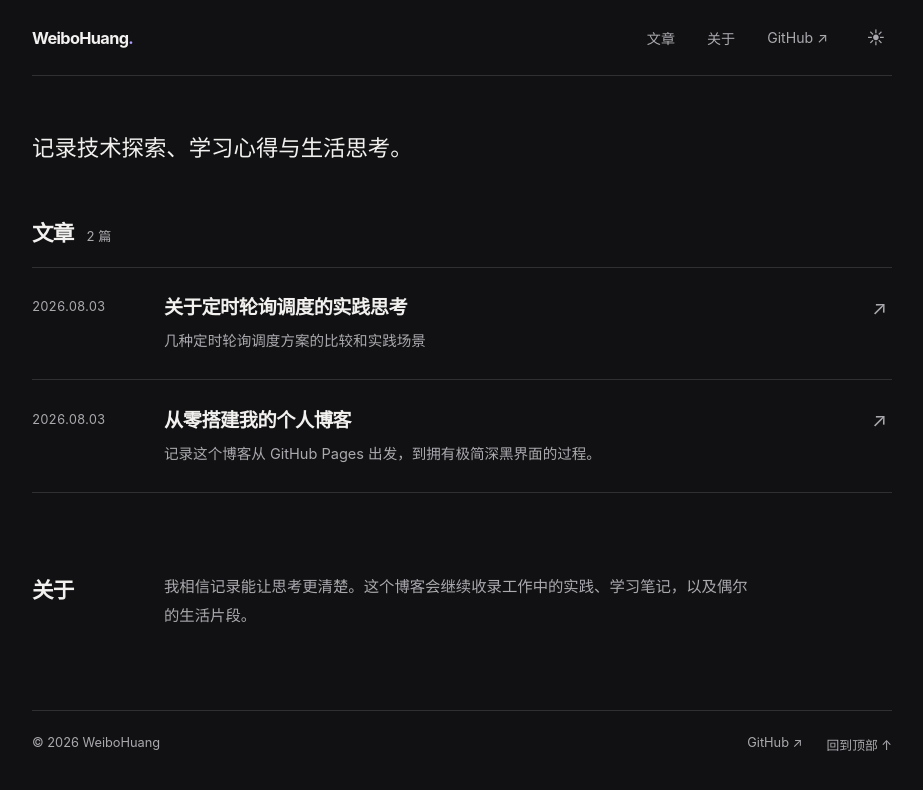
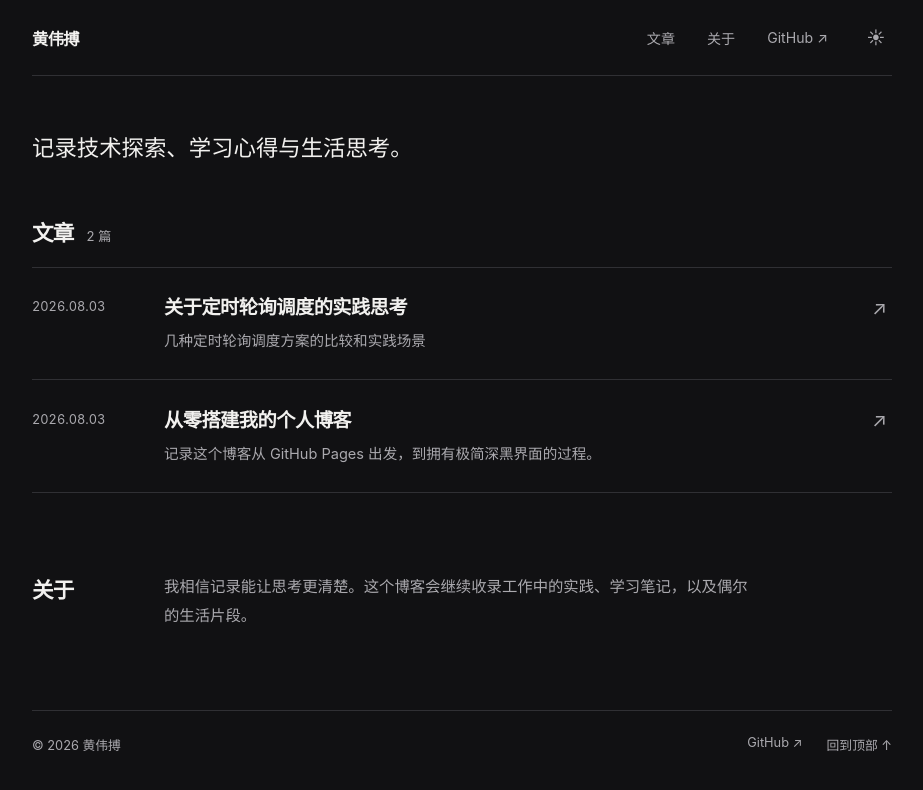
Before and after one commit to hawthornhwb/hawthornhwb.github.io, a Jekyll site: the page built from index.html, in a window 1280 px wide. Shown: the top 790 px of the page, without its empty margins (178-1101 px from the left). Built offline with Jekyll 4.4.1, drawn with Linux system fonts in a browser that asks for light colours.

Commit message:
Use Chinese name across blog

```diff
--- a/_config.yml
+++ b/_config.yml
@@ -1,5 +1,5 @@
 theme: jekyll-theme-cayman
-title: WeiboHuang 的个人博客
+title: 黄伟搏的个人博客
 description: 记录技术探索、学习心得与生活思考
 show_downloads: false
 timezone: Asia/Shanghai
--- a/_layouts/post.html
+++ b/_layouts/post.html
@@ -15,7 +15,7 @@
   <a class="skip-link" href="#main-content">跳到主要内容</a>
   <div class="site-shell">
     <header class="site-header">
-      <a class="site-name" href="{{ '/' | relative_url }}">WeiboHuang<span class="name-dot">.</span></a>
+      <a class="site-name" href="{{ '/' | relative_url }}">黄伟搏</a>
       <nav class="site-nav" aria-label="文章导航">
         <a href="{{ '/#articles' | relative_url }}">文章</a>
         <a href="https://github.com/hawthornhwb" target="_blank" rel="noopener noreferrer">GitHub <span aria-hidden="true">↗</span></a>
@@ -42,7 +42,7 @@
         </footer>
       </article>
     </main>
-    <footer class="site-footer"><span>© {{ 'now' | date: '%Y' }} WeiboHuang</span><a href="https://github.com/hawthornhwb" target="_blank" rel="noopener noreferrer">GitHub ↗</a></footer>
+    <footer class="site-footer"><span>© {{ 'now' | date: '%Y' }} 黄伟搏</span><a href="https://github.com/hawthornhwb" target="_blank" rel="noopener noreferrer">GitHub ↗</a></footer>
   </div>
   <script src="{{ '/assets/js/theme.js' | relative_url }}" defer></script>
 </body>
--- a/assets/css/style.css
+++ b/assets/css/style.css
@@ -43,7 +43,6 @@ button { font: inherit; }
   border-bottom: 1px solid var(--line);
 }
 .site-name { font-size: 1.02rem; font-weight: 750; letter-spacing: -.04em; text-decoration: none; white-space: nowrap; }
-.name-dot { color: var(--accent); }
 .site-nav { display: flex; align-items: center; gap: clamp(.9rem, 3vw, 2rem); }
 .site-nav a, .theme-toggle { color: var(--muted); font-size: .88rem; text-decoration: none; }
 .site-nav a:hover, .theme-toggle:hover, .site-footer a:hover { color: var(--accent); }
--- a/index.html
+++ b/index.html
@@ -17,7 +17,7 @@
   <a class="skip-link" href="#main-content">跳到主要内容</a>
   <div class="site-shell">
     <header class="site-header">
-      <a class="site-name" href="{{ '/' | relative_url }}">WeiboHuang<span class="name-dot">.</span></a>
+      <a class="site-name" href="{{ '/' | relative_url }}">黄伟搏</a>
       <nav class="site-nav" aria-label="主导航">
         <a href="#articles">文章</a>
         <a href="#about">关于</a>
@@ -59,7 +59,7 @@
     </main>
 
     <footer class="site-footer">
-      <span>© {{ 'now' | date: '%Y' }} WeiboHuang</span>
+      <span>© {{ 'now' | date: '%Y' }} 黄伟搏</span>
       <span class="footer-links"><a href="https://github.com/hawthornhwb" target="_blank" rel="noopener noreferrer">GitHub ↗</a><a href="#top">回到顶部 ↑</a></span>
     </footer>
   </div>
```
Also changed, not shown: index.md (+3 -3 lines).
